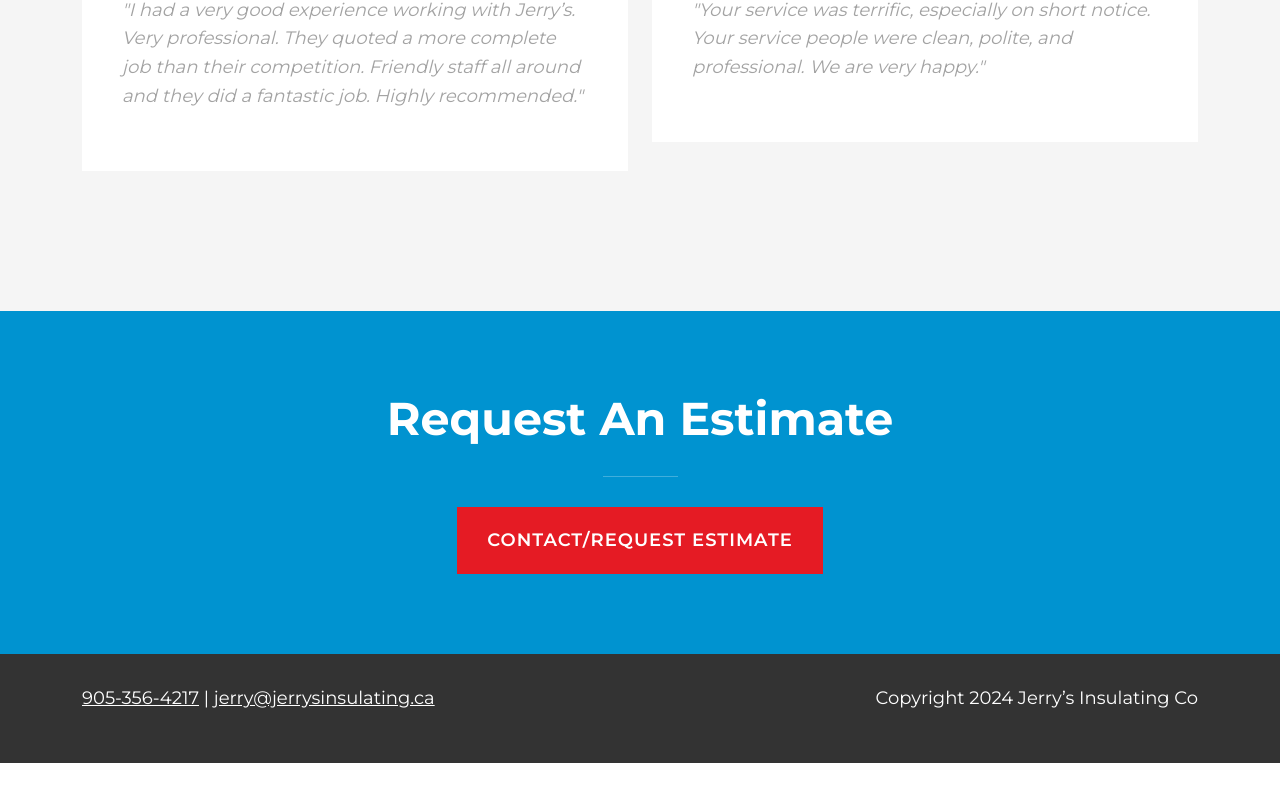
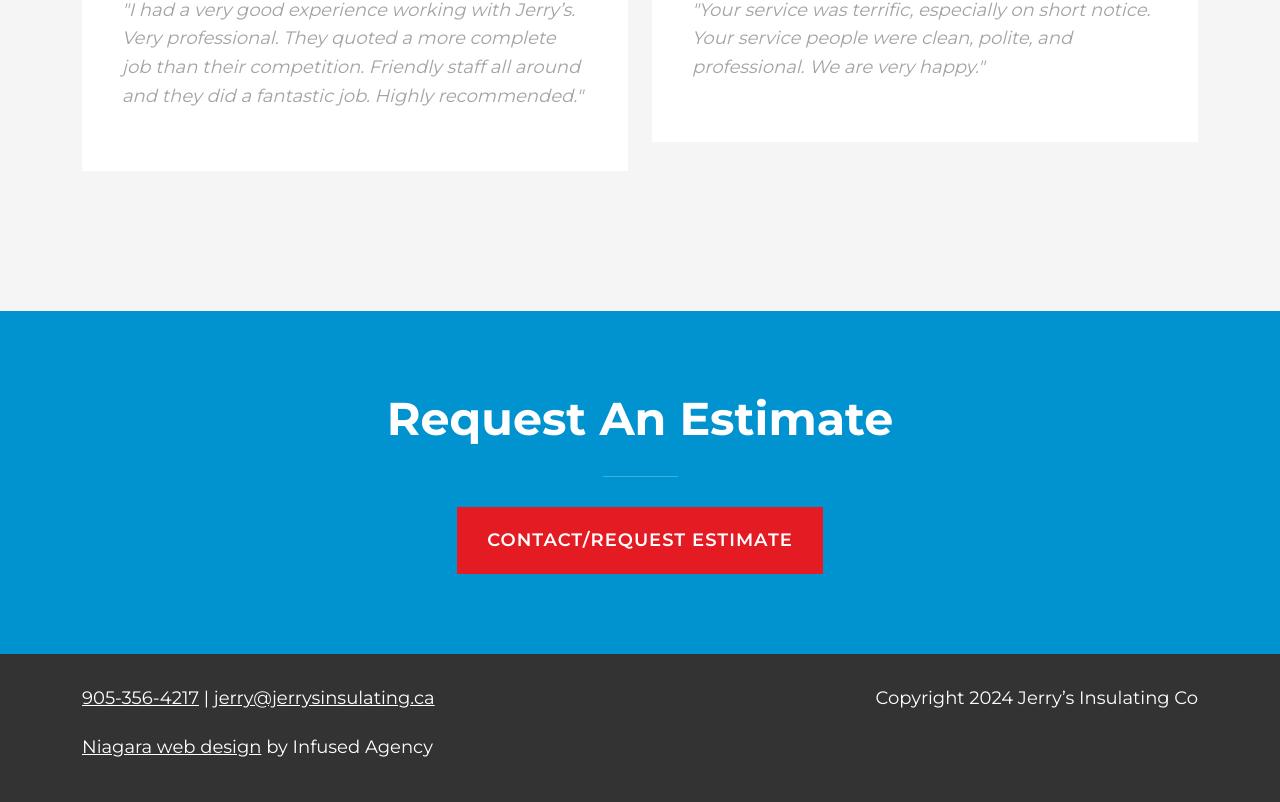
Before and after one commit to jerrysinsulating/jerrys, a Next.js app: page / in a window 1280 px wide. Shown: the part 3577-4379 px from the top of the page. Before the commit the page ends 4340 px from the top, so only its background shows below. Built offline with nearby package versions, Linux system fonts and the light colour scheme.

Commit message:
Add infused footer link

```diff
--- a/src/components/shared/Footer/Footer.js
+++ b/src/components/shared/Footer/Footer.js
@@ -19,6 +19,16 @@ const Footer = () => {
               <p>Copyright {new Date().getFullYear()} Jerry’s Insulating Co</p>
             </Col>
           </Row>
+          <Row>
+            <Col lg="12">
+              <p>
+                <a target="_blank" href="https://infused.agency">
+                  Niagara web design
+                </a>{" "}
+                by Infused Agency
+              </p>
+            </Col>
+          </Row>
         </Container>
       </footer>
     </>
```
